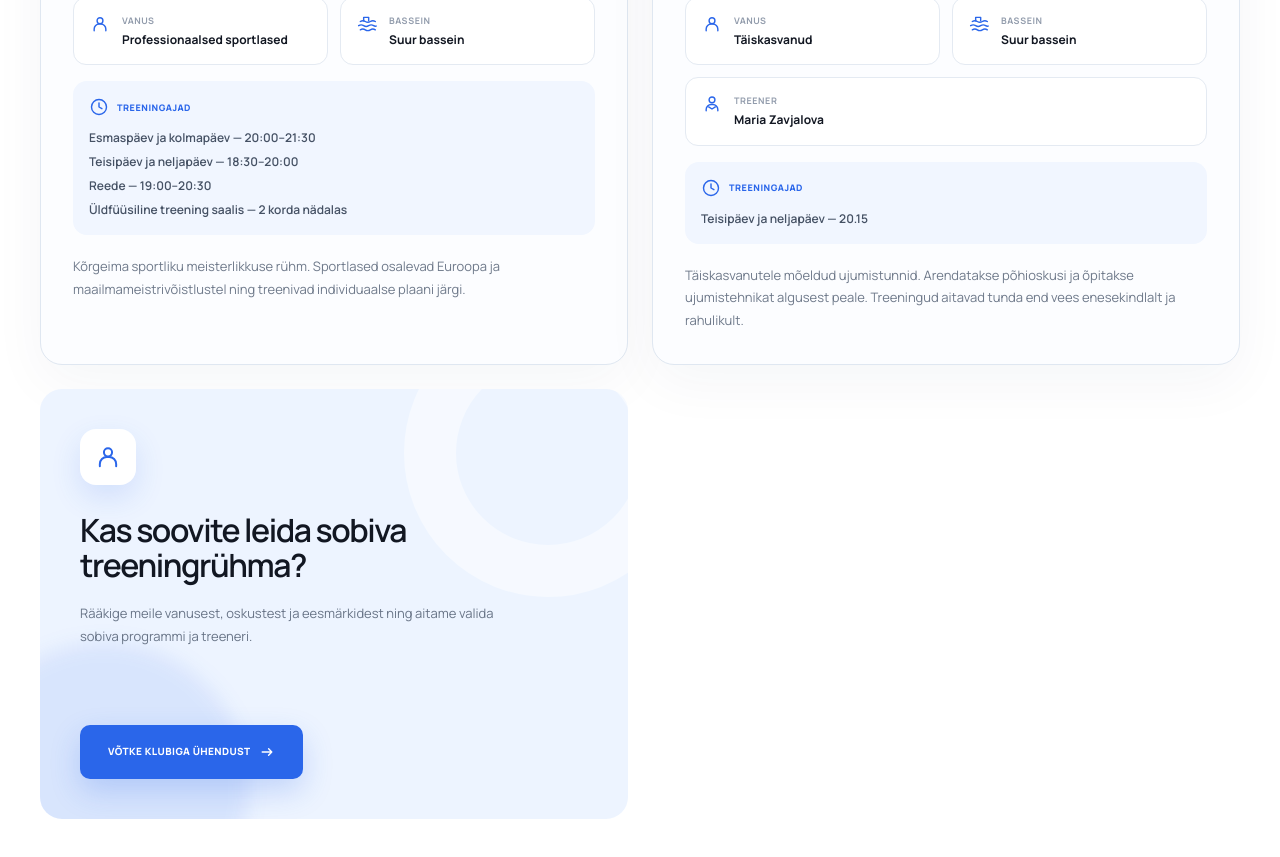
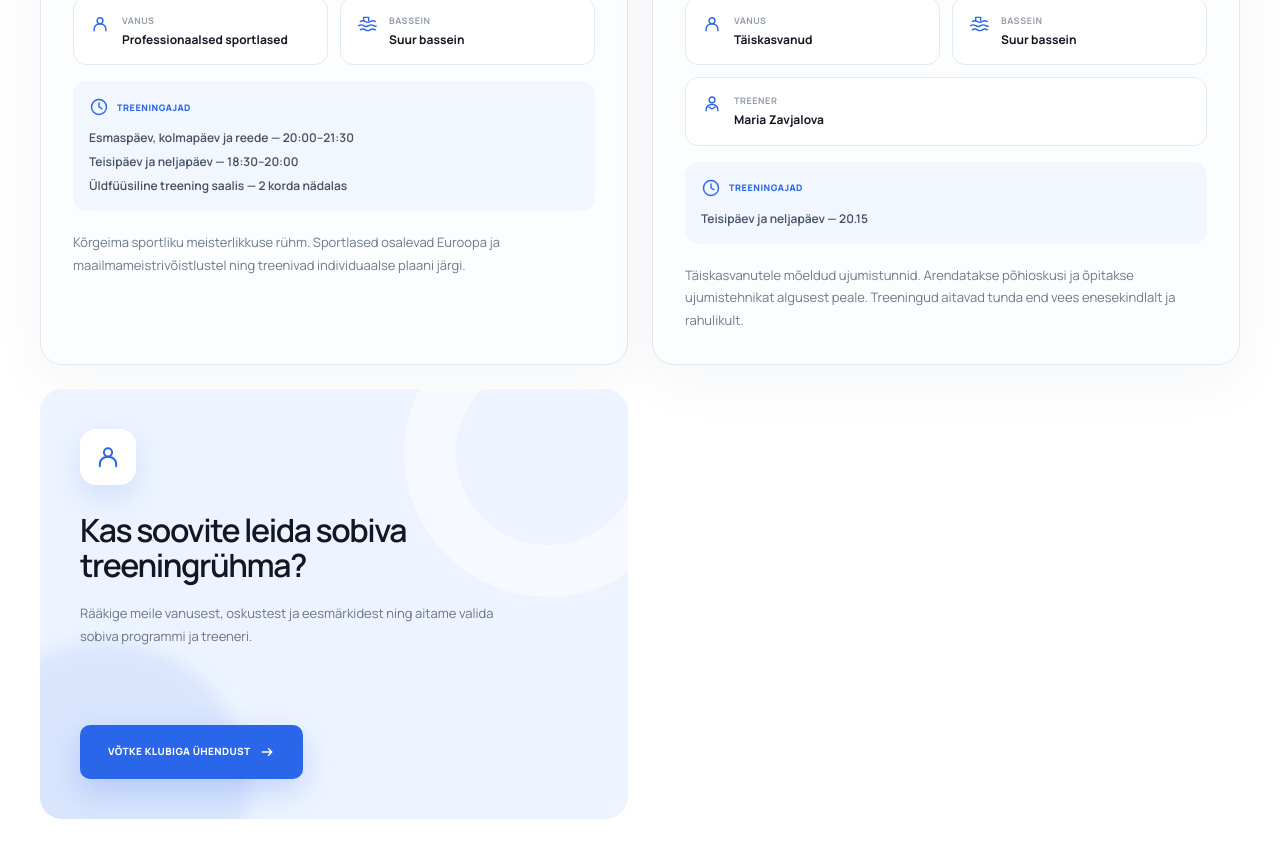
Before and after one commit to ErnestMakarov/mfc, a React (Vite) app: page /training in a window 1280 px wide. Shown: the part 2540-3397 px from the top of the page. Built offline with nearby package versions, Linux system fonts and the light colour scheme.

Commit message:
mak 1 training time fix

```diff
--- a/src/components/sections/TrainingSchedule.jsx
+++ b/src/components/sections/TrainingSchedule.jsx
@@ -108,7 +108,7 @@ const schedule = {
       pool: "large",
     },
     {
-      time: "19:00–20:30",
+      time: "20:00–21:30",
       group: "MAK 1",
       pool: "large",
     },
--- a/src/i18n/locales/en/training.js
+++ b/src/i18n/locales/en/training.js
@@ -121,9 +121,8 @@ groups: {
       age: "Professional athletes",
       pool: "Large pool",
       schedule: [
-        "Monday and Wednesday — 20:00–21:30",
+        "Monday, Wednesday and Friday — 20:00–21:30",
         "Tuesday and Thursday — 18:30–20:00",
-        "Friday — 19:00–20:30",
         "Physical training in the gym — twice a week",
       ],
       description:
--- a/src/i18n/locales/et/training.js
+++ b/src/i18n/locales/et/training.js
@@ -121,9 +121,8 @@ groups: {
       age: "Professionaalsed sportlased",
       pool: "Suur bassein",
       schedule: [
-        "Esmaspäev ja kolmapäev — 20:00–21:30",
+        "Esmaspäev, kolmapäev ja reede — 20:00–21:30",
         "Teisipäev ja neljapäev — 18:30–20:00",
-        "Reede — 19:00–20:30",
         "Üldfüüsiline treening saalis — 2 korda nädalas",
       ],
       description:
--- a/src/i18n/locales/ru/training.js
+++ b/src/i18n/locales/ru/training.js
@@ -125,9 +125,8 @@ groups: {
       age: "Профессиональные спортсмены",
       pool: "Большой бассейн",
       schedule: [
-        "Понедельник и среда — 20:00–21:30",
+        "Понедельник, среда и пятница — 20:00–21:30",
         "Вторник и четверг — 18:30–20:00",
-        "Пятница — 19:00–20:30",
         "ОФП в зале — 2 раза в неделю",
       ],
       description:
```
